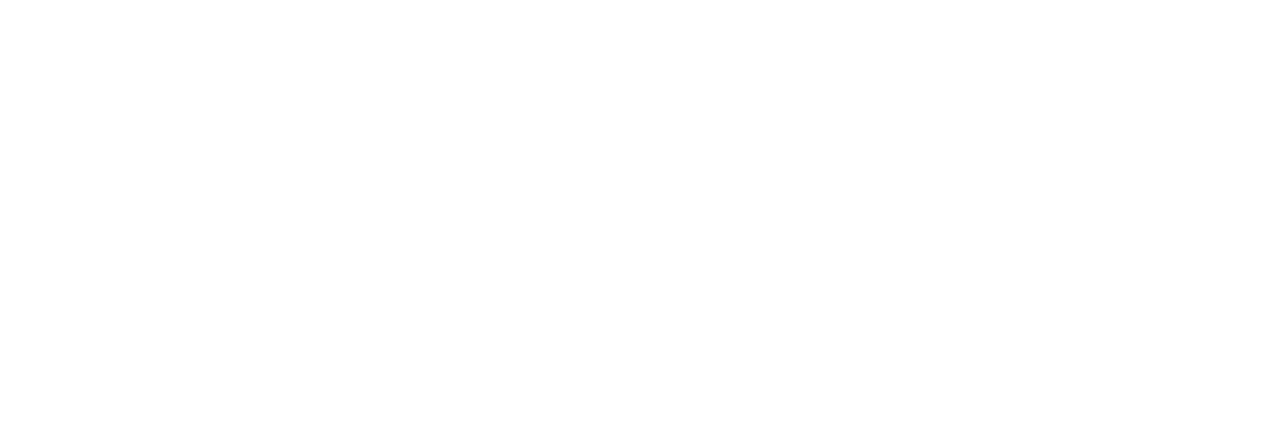
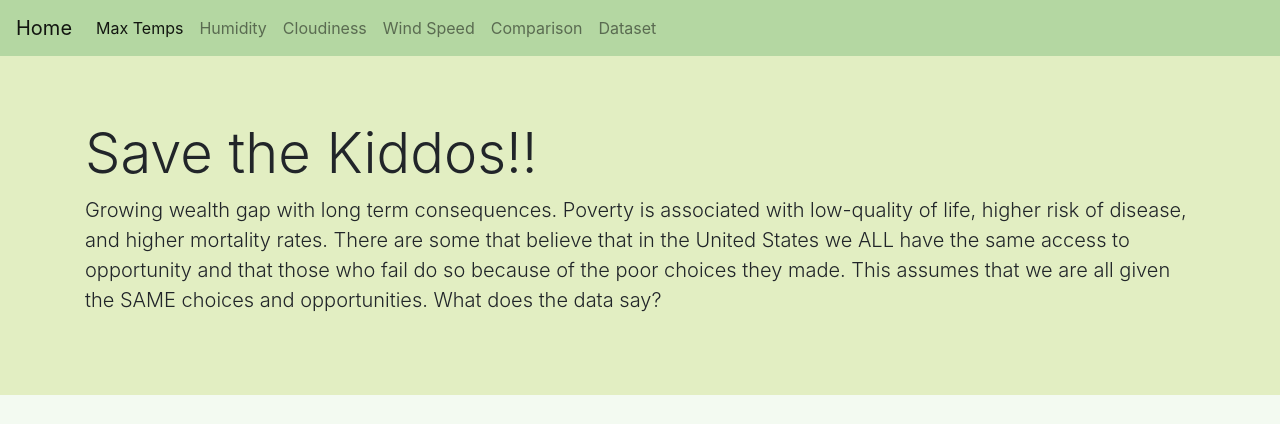
Before and after one commit to lilstarhunter/ParkBiodiversity, a Flask app: page / in a window 1280 px wide. Before the commit the part shown is empty. Shown: the top 424 px of the page. Run offline with Flask 2, Linux system fonts and the light colour scheme; data comes from the database, SQL or seed files in the repository; some libraries are stand-ins or nearby versions.

Commit message:
push landing page

```diff
--- a/app.py
+++ b/app.py
@@ -43,7 +43,7 @@ def welcome():
 #     cur.execute("select * from survive")
 #     rows = cur.fetchall()
 #     return render_template("index2.html",rows = rows)
-    return render_template('index.html')
+    return render_template('index2.html')
 
 
 # @app.route("/api/v1.0/names")
--- a/templates/index2.html
+++ b/templates/index2.html
@@ -1 +1,92 @@
-<h1>Hi there</h1>
+<!DOCTYPE html>
+<html lang="en-us">
+<head>
+  <meta charset="UTF-8">
+  <meta name="viewport" content="width=device-width, intial-scale=1.0">
+  <link rel="stylesheet" href="https://stackpath.bootstrapcdn.com/bootstrap/4.3.1/css/bootstrap.min.css" integrity="sha384-ggOyR0iXCbMQv3Xipma34MD+dH/1fQ784/j6cY/iJTQUOhcWr7x9JvoRxT2MZw1T" crossorigin="anonymous">
+  <title>Project 3</title>
+</head>
+<body style="background-color:rgb(243, 250, 241);">
+    <nav style="background:rgb(180, 215, 162) !important" class="navbar navbar-expand-lg navbar-light bg-secondary">
+        <a class="navbar-brand" href="http://127.0.0.1:5000/">Home</a>
+        <button class="navbar-toggler" type="button" data-toggle="collapse" data-target="#navbarColor03" aria-controls="navbarColor01" aria-expanded="false" aria-label="Toggle navigation">
+          <span class="navbar-toggler-icon"></span>
+        </button>
+
+        <div class="collapse navbar-collapse" id="navbarColor01">
+          <ul class="navbar-nav mr-auto">
+            <li class="nav-item active">
+              <a class="nav-link" href="max_temps.html">Max Temps <span class="sr-only">(current)</span></a>
+            </li>
+            <li class="nav-item">
+              <a class="nav-link" href="humidity.html">Humidity</a>
+            </li>
+            <li class="nav-item">
+              <a class="nav-link" href="cloudiness.html">Cloudiness</a>
+            </li>
+            <li class="nav-item">
+              <a class="nav-link" href="wind_speed.html">Wind Speed</a>
+            </li>
+            <li class="nav-item">
+              <a class="nav-link" href="comparison.html">Comparison</a>
+            </li>
+            <li class="nav-item">
+              <a class="nav-link" href="data.html">Dataset</a>
+            </li>
+          </ul>
+        </div>
+      </nav>
+
+  <div style="background:rgb(226, 238, 194)" class="jumbotron jumbotron-fluid">
+    <div class="container">
+      <h1 class="display-4">Save the Kiddos!!</h1>
+      <p class="lead">
+        Growing wealth gap with long term consequences. Poverty is associated with low-quality of life, higher risk of disease, and higher mortality rates.
+        There are some that believe that in the United States we ALL have the same access to opportunity and that those who fail do so because of the poor choices they made.
+        This assumes that we are all given the SAME choices and opportunities. What does the data say?
+      </p>
+    </div>
+  </div>
+
+  <div class="container">
+    <div class="row">
+      <div class="col-lg-6">
+        <div>
+          <a href="">
+          <img src="https://activeforlife.com/content/uploads/2018/05/kids-freeplay-989x660.jpg" class="card-img-top" alt="...">
+          </a>
+        </div>
+      </div>
+      <div class="col-lg-6">
+        <div>
+
+          <h4> Our site captures neighborhood resources and conditions that matter for children's healthy development.</h4>
+
+        </div>
+      </div>
+    </div>
+  </div>
+
+  <div class="container">
+    <div class="row">
+      <div class="col-lg-6">
+        <div>
+            <h4>The site also focuses on contemporary features of neighborhoods that are affecting children.</h4>
+          </div>
+      </div>
+      <div class="col-lg-6">
+        <div>
+            <a href="">
+            <img src="https://www.childmags.com.au/wp-content/uploads/2018/04/child_road_chalk_play.jpg" class="card-img-top" alt="...">
+            </a>
+          </div>
+      </div>
+    </div>
+  </div>
+
+
+
+
+
+</body>
+</html>
```
